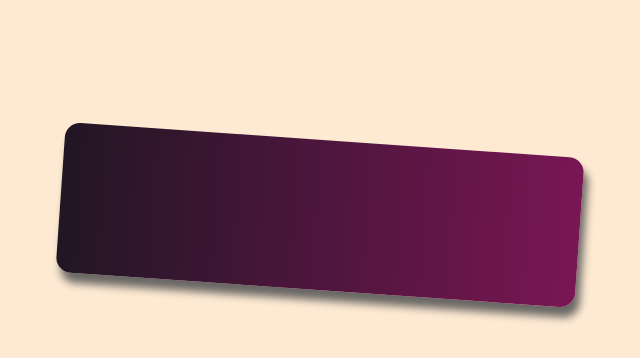
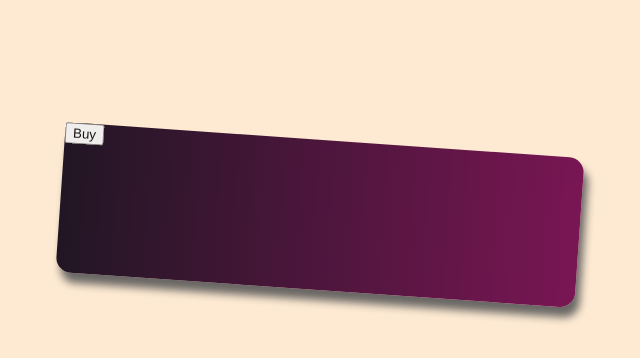
Before and after one commit to iwrinshow/DBMS-Project, a website: page Public/index.html in a window 1280 px wide. Shown: the part 4180-4538 px from the top of the page, 270-910 px from the left. Drawn offline with nearby package versions, Linux system fonts and the light colour scheme.

Commit message:
Update index.html

```diff
--- a/Public/index.html
+++ b/Public/index.html
@@ -204,7 +204,11 @@
 		</div>
 
 		<div id="last">
-			<div class="note shadow pas"></div>
+			<div class="note shadow pas">
+				<form action="/pay" method="post">
+					<input type="submit" value="Buy">
+				</form>
+			</div>
 			<div class="note shadow pre"></div>
 			<div class="note shadow fut"></div>
 		</div>
```
